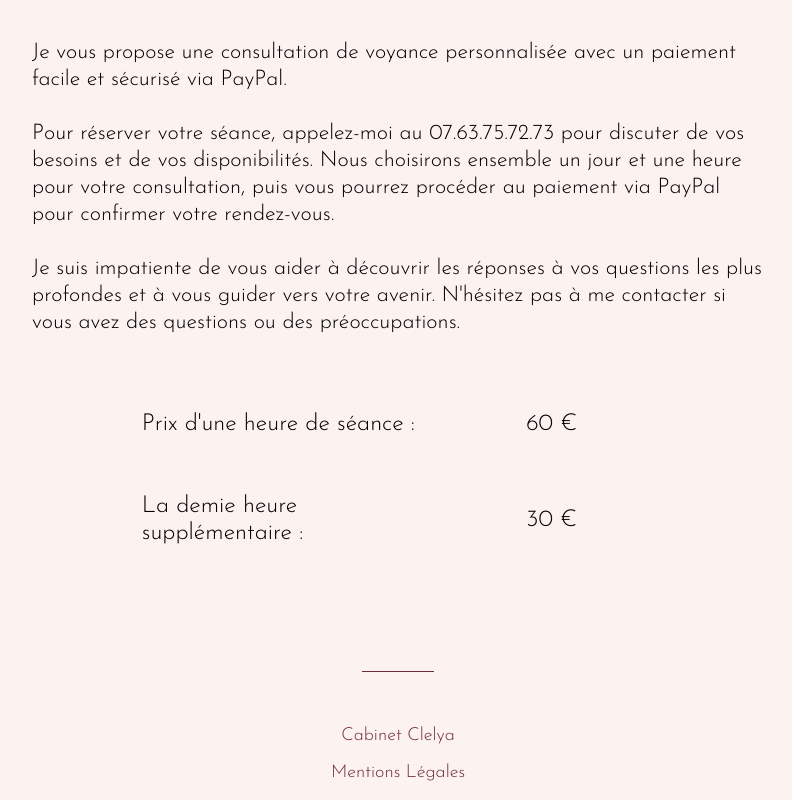
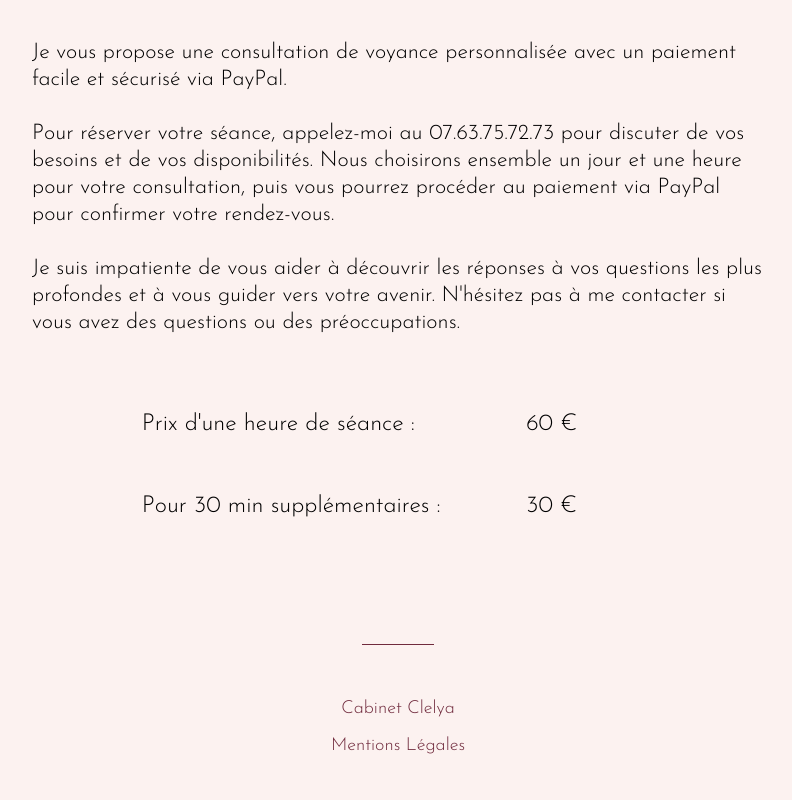
Before and after one commit to danidji/cabinet_clelya, a Next.js app: page /boutique in a window 1280 px wide. Shown: the part 673-1473 px from the top of the page, without its empty margins (242-1034 px from the left). After the commit the page ends 1446 px from the top, so only its background shows below. Built offline with nearby package versions, Linux system fonts and the light colour scheme.

Commit message:
change text

```diff
--- a/src/pages/boutique/index.tsx
+++ b/src/pages/boutique/index.tsx
@@ -102,7 +102,7 @@ export default function Shop() {
                         </div>
                         <br />
                         <div className={styles.price_container}>
-                            <p>La demie heure supplémentaire : </p>
+                            <p>Pour 30 min supplémentaires : </p>
                             <p>{Price["30MIN"]} €</p>
                         </div>
                         <br />
```
